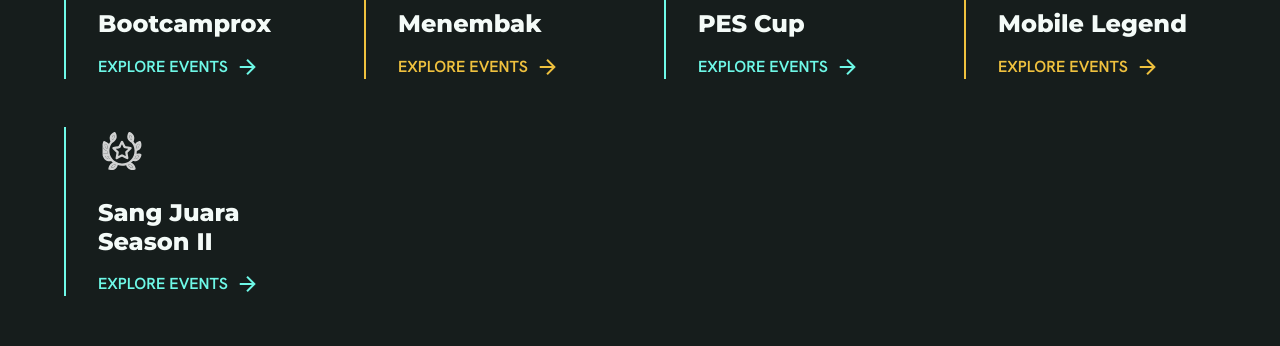
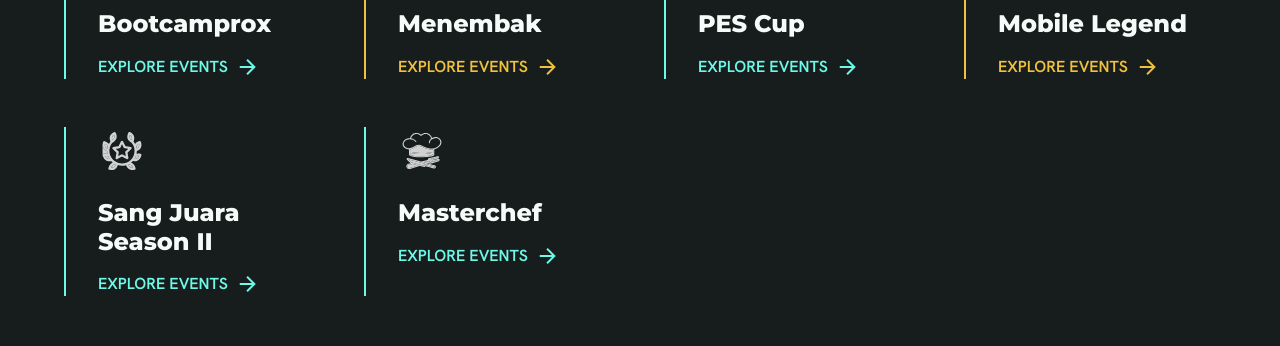
Before and after one commit to zummorow/healthies-olympics, a React (Vite) app: page / in a window 1280 px wide. Shown: the part 2180-2526 px from the top of the page. Built offline with nearby package versions, Linux system fonts and the light colour scheme.

Commit message:
feat: implement initial App layout with hero, about sections, and event category definitions

```diff
--- a/src/App.tsx
+++ b/src/App.tsx
@@ -15,6 +15,7 @@ import menembakIcon from './assets/icons/menembak.svg';
 import pesIcon from './assets/icons/pes.svg';
 import mlIcon from './assets/icons/ml.svg';
 import juaraIcon from './assets/icons/juara.svg';
+import masterchefIcon from './assets/icons/masterchef.svg';
 
 const sportsCategories = [
   { name: 'Tenis Meja', icon: tenisMejaIcon, color: 'border-primary-fixed', text: 'text-primary-fixed', bg: 'bg-primary-fixed' },
@@ -30,6 +31,7 @@ const sportsCategories = [
   { name: 'PES Cup', icon: pesIcon, color: 'border-primary-fixed', text: 'text-primary-fixed', bg: 'bg-primary-fixed' },
   { name: 'Mobile Legend', icon: mlIcon, color: 'border-tertiary-fixed-dim', text: 'text-tertiary-fixed-dim', bg: 'bg-tertiary-fixed-dim' },
   { name: 'Sang Juara Season II', icon: juaraIcon, color: 'border-primary-fixed', text: 'text-primary-fixed', bg: 'bg-primary-fixed' },
+  { name: 'Masterchef', icon: masterchefIcon, color: 'border-primary-fixed', text: 'text-primary-fixed', bg: 'bg-primary-fixed' },
 ];
 
 function App() {
```
Also changed, not shown: src/assets/icons/masterchef.svg (added).
